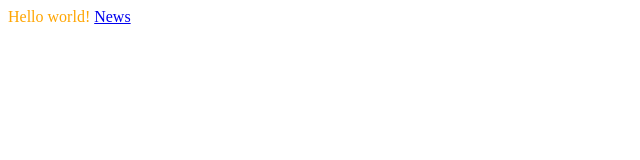
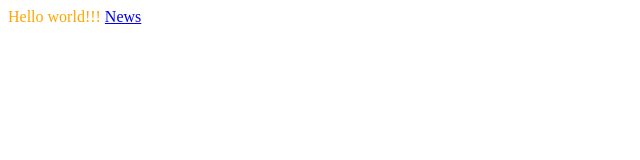
Before and after one commit to pasechnikpa/ws202111, a plain HTML site: page index.html in a window 1280 px wide. Shown: the full height of the page, 0-640 px from the left. Drawn offline with Linux system fonts and the light colour scheme.

Commit message:
Add files via upload

```diff
--- a/index.html
+++ b/index.html
@@ -8,7 +8,7 @@
     <link rel="stylesheet" href="css/style.css">
 </head>
 <body>
-    Hello world!
+    Hello world!!!
     <a href="novosti">News</a>
 </body>
 </html>
```
